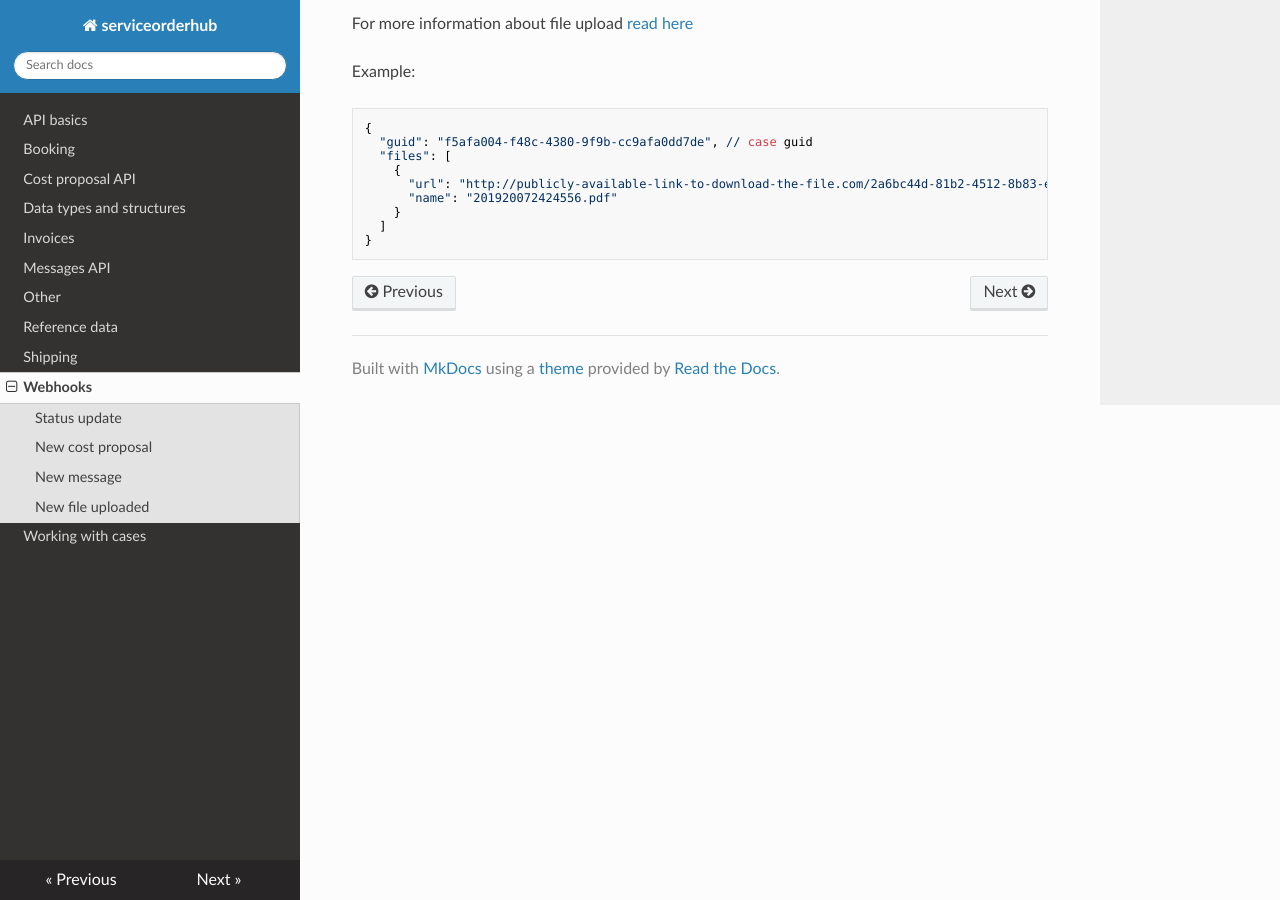
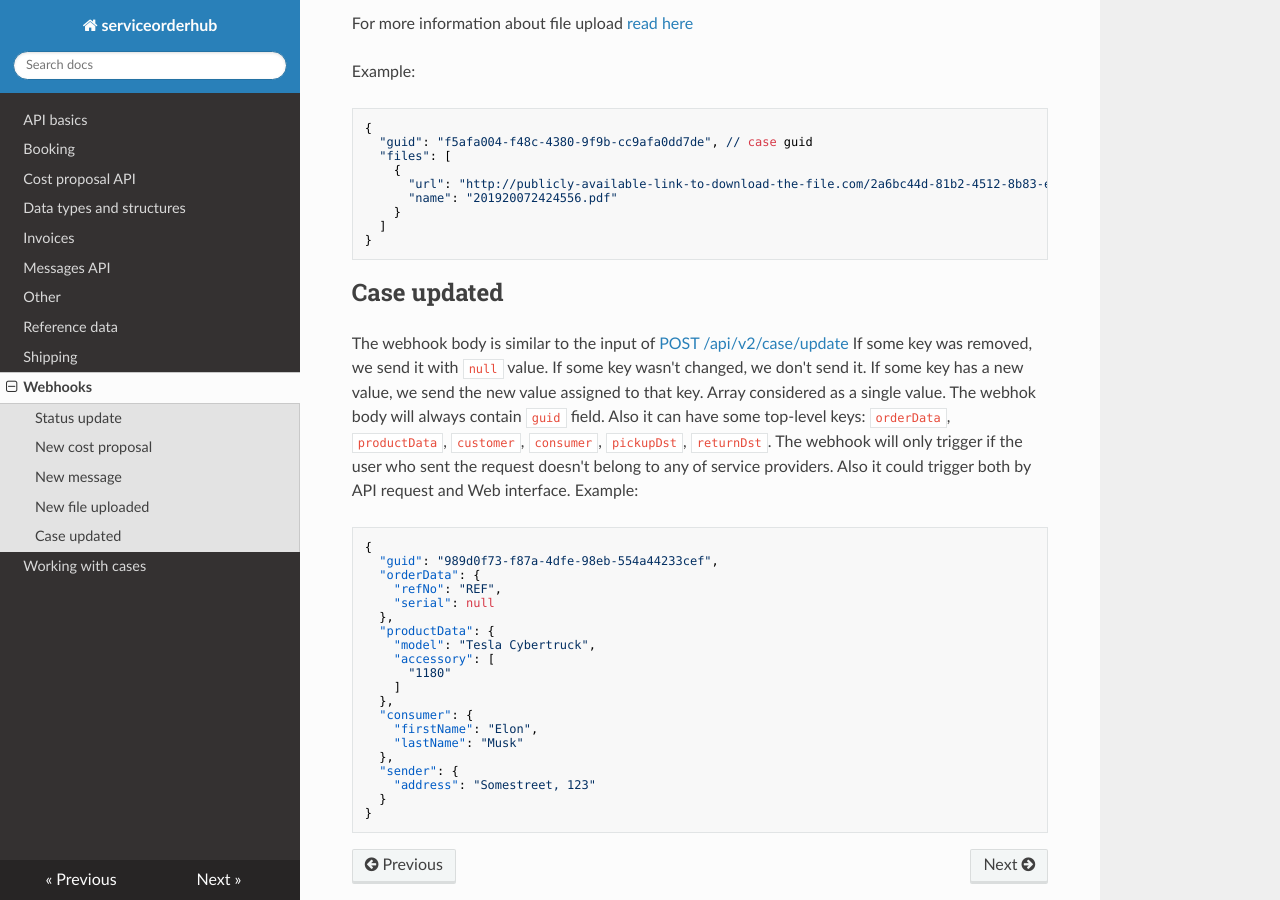
Before and after one commit to infocareworkshop/serviceorderhub-docs, an MkDocs documentation site: the page built from docs/Webhooks.md, in a window 1280 px wide and 900 px high, scrolled down 1586 px. Built offline with MkDocs 1.6.1, drawn with Linux system fonts in a browser that asks for light colours; nearby versions of some CDN libraries.

Commit message:
Webhook for case updates

````diff
--- a/docs/Webhooks.md
+++ b/docs/Webhooks.md
@@ -86,3 +86,36 @@ Example:
   ]
 }
 ```
+## Case updated
+
+The webhook body is similar to the input of [POST /api/v2/case/update](Working%20with%20cases/#post-apiv2caseupdate)
+If some key was removed, we send it with `null` value.
+If some key wasn't changed, we don't send it.
+If some key has a new value, we send the new value assigned to that key.
+Array considered as a single value.
+The webhok body will always contain `guid` field. Also it can have some top-level keys: `orderData`, `productData`, `customer`, `consumer`, `pickupDst`, `returnDst`.
+The webhook will only trigger if the user who sent the request doesn't belong to any of service providers.
+Also it could trigger both by API request and Web interface.
+Example:
+```
+{
+  "guid": "989d0f73-f87a-4dfe-98eb-554a44233cef",
+  "orderData": {
+    "refNo": "REF",
+    "serial": null
+  },
+  "productData": {
+    "model": "Tesla Cybertruck",
+    "accessory": [
+      "1180"
+    ]
+  },
+  "consumer": {
+    "firstName": "Elon",
+    "lastName": "Musk"
+  },
+  "sender": {
+    "address": "Somestreet, 123"
+  }
+}
+```
````
